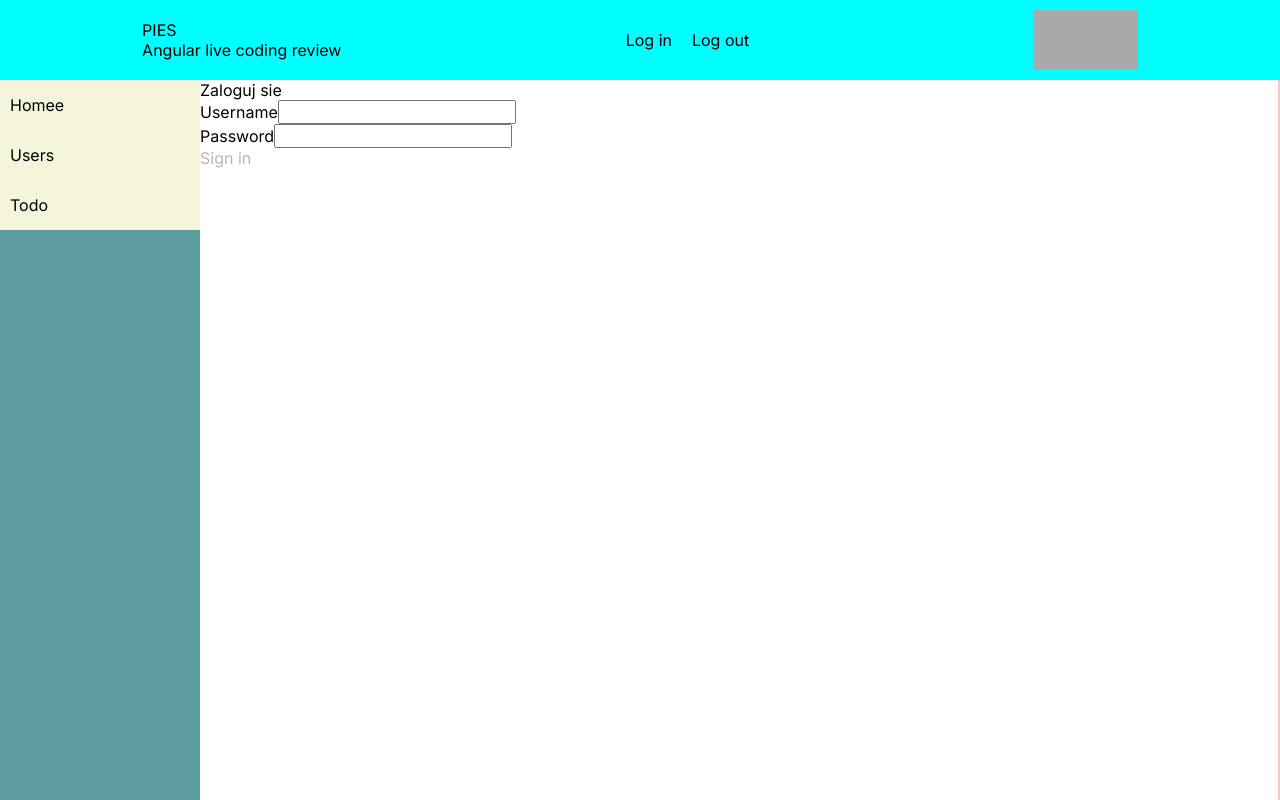
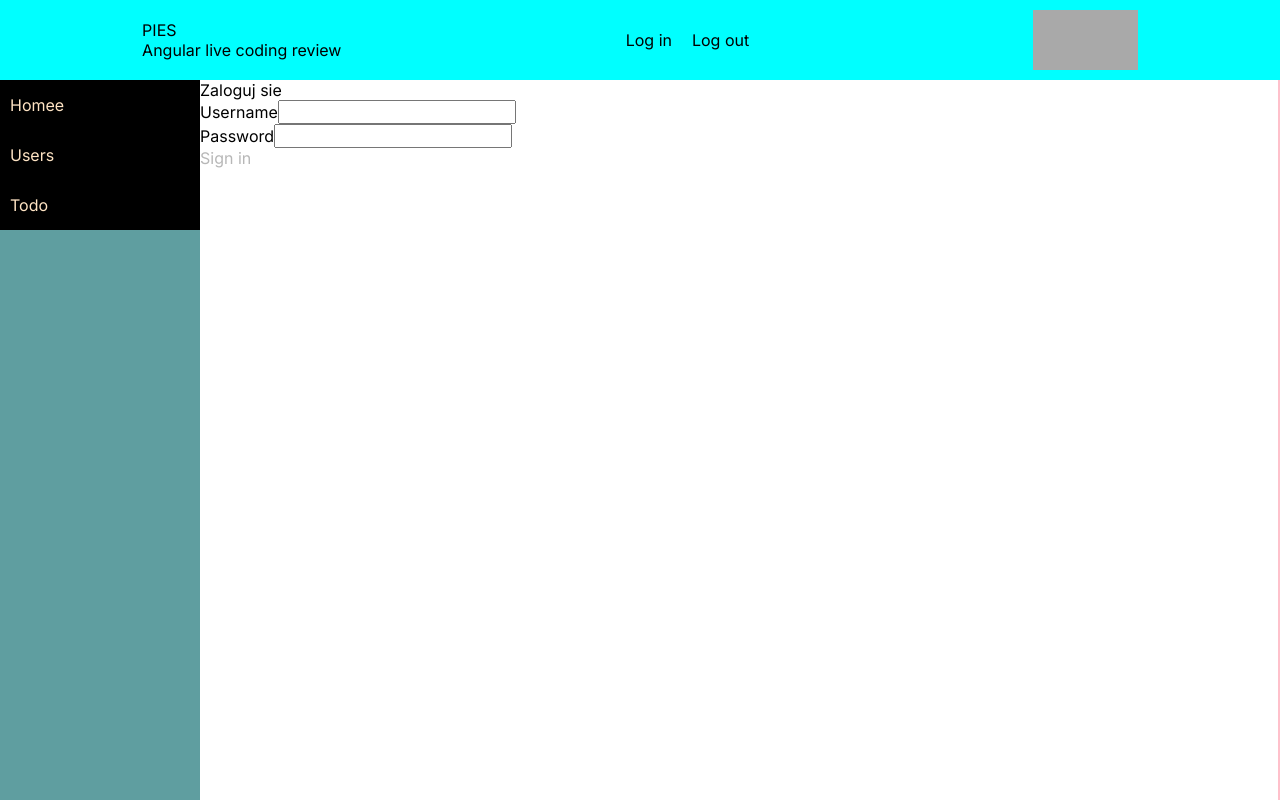
Before and after one commit to kargeb/pies, an Angular app: page /login in a window 1280 px wide. Built offline with nearby package versions, Linux system fonts and the light colour scheme.

Commit message:
auth guard

```diff
--- a/src/app/app-module.ts
+++ b/src/app/app-module.ts
@@ -20,6 +20,7 @@ import {
   loggingInterceptor,
 } from './core/interceptors';
 import { AuthModule } from './features/auth/auth-module';
+import { NotFound } from './core/layout/not-found/not-found';
 
 const coreComponents = [Topbar, Sidebar];
 
@@ -31,6 +32,7 @@ const coreComponents = [Topbar, Sidebar];
     coreComponents,
     Loader,
     AuthModule,
+    NotFound,
   ],
   providers: [
     provideBrowserGlobalErrorListeners(),
--- a/src/app/app-routing-module.ts
+++ b/src/app/app-routing-module.ts
@@ -3,6 +3,8 @@ import { RouterModule, Routes } from '@angular/router';
 import { Home } from './features/home/home';
 import { Todo } from './features/todo/todo';
 import { Auth } from './features/auth/auth';
+import { authGuard } from './core/guards';
+import { NotFound } from './core/layout/not-found/not-found';
 
 const routes: Routes = [
   {
@@ -12,16 +14,23 @@ const routes: Routes = [
   {
     path: 'home',
     component: Home,
+    canActivate: [authGuard],
   },
   // { path: 'home', component: undefined },
   {
     path: 'users',
     loadChildren: () => import('./features/users').then((m) => m.UsersModule),
+    canActivate: [authGuard],
     // import('./features/users/users-module').then((m) => m.UsersModule),
   },
-  { path: 'todo', component: Todo },
-  { path: '', redirectTo: '/home', pathMatch: 'full' },
-  // { path: '**', component: undefined },
+  { path: 'todo', component: Todo, canActivate: [authGuard] },
+  {
+    path: '',
+    redirectTo: '/home',
+    pathMatch: 'full',
+    // canActivate: [authGuard],
+  },
+  { path: '**', component: NotFound },
 ];
 
 @NgModule({
--- /dev/null
+++ b/src/app/core/guards/auth-guard.ts
@@ -0,0 +1,14 @@
+import { inject } from '@angular/core';
+import { CanActivateFn, Router } from '@angular/router';
+import { AuthService } from '../services';
+
+export const authGuard: CanActivateFn = (route, state) => {
+  const authService = inject(AuthService);
+  const router = inject(Router);
+
+  if (authService.isAuthenticated()) {
+    return true;
+  }
+
+  return router.createUrlTree(['/login']);
+};
--- /dev/null
+++ b/src/app/core/guards/index.ts
@@ -0,0 +1 @@
+export * from './auth-guard';
--- /dev/null
+++ b/src/app/core/layout/not-found/not-found.html
@@ -0,0 +1,3 @@
+<h1>404 NOT FOUND</h1>
+
+<button (click)="redirectToHome()">Go to home page</button>
--- /dev/null
+++ b/src/app/core/layout/not-found/not-found.ts
@@ -0,0 +1,16 @@
+import { Component, inject } from '@angular/core';
+import { Router } from '@angular/router';
+
+@Component({
+  selector: 'app-not-found',
+  imports: [],
+  templateUrl: './not-found.html',
+  styleUrl: './not-found.scss',
+})
+export class NotFound {
+  private readonly router = inject(Router);
+
+  public redirectToHome() {
+    this.router.navigate(['/home']);
+  }
+}
--- a/src/app/core/layout/sidebar/sidebar.html
+++ b/src/app/core/layout/sidebar/sidebar.html
@@ -1,13 +1,28 @@
 <nav class="wrapper">
   <ul>
     <li>
-      <a routerLink="/home" routerLinkActive="active">Homee</a>
+      <a
+        routerLink="/home"
+        routerLinkActive="active"
+        [class.disabled-link]="!isAuthenticated"
+        >Homee</a
+      >
     </li>
     <li>
-      <a routerLink="/users" routerLinkActive="active">Users</a>
+      <a
+        routerLink="/users"
+        routerLinkActive="active"
+        [class.disabled-link]="!isAuthenticated"
+        >Users</a
+      >
     </li>
     <li>
-      <a routerLink="/todo" routerLinkActive="active">Todo</a>
+      <a
+        routerLink="/todo"
+        routerLinkActive="active"
+        [class.disabled-link]="!isAuthenticated"
+        >Todo</a
+      >
     </li>
   </ul>
 </nav>
--- a/src/app/core/layout/sidebar/sidebar.scss
+++ b/src/app/core/layout/sidebar/sidebar.scss
@@ -20,4 +20,10 @@ li a {
   &.active {
     background-color: brown;
   }
+
+  &.disabled-link {
+    background-color: black;
+    color: bisque;
+    pointer-events: none;
+  }
 }
--- a/src/app/core/layout/sidebar/sidebar.ts
+++ b/src/app/core/layout/sidebar/sidebar.ts
@@ -1,6 +1,7 @@
 import { CommonModule } from '@angular/common';
-import { Component } from '@angular/core';
+import { Component, inject } from '@angular/core';
 import { RouterLink, RouterLinkActive } from '@angular/router';
+import { AuthService } from '../../services';
 
 @Component({
   selector: 'app-sidebar',
@@ -8,4 +9,10 @@ import { RouterLink, RouterLinkActive } from '@angular/router';
   templateUrl: './sidebar.html',
   styleUrl: './sidebar.scss',
 })
-export class Sidebar {}
+export class Sidebar {
+  private readonly authService = inject(AuthService);
+
+  public get isAuthenticated() {
+    return this.authService.isAuthenticated();
+  }
+}
--- a/src/app/core/layout/topbar/topbar.ts
+++ b/src/app/core/layout/topbar/topbar.ts
@@ -18,5 +18,6 @@ export class Topbar {
 
   public logout() {
     this.authService.logout();
+    this.router.navigate(['/login']);
   }
 }
```
Also changed, not shown: src/app/core/layout/not-found/not-found.scss (added), 2 other files (tests, documents, lock files or other folders).
